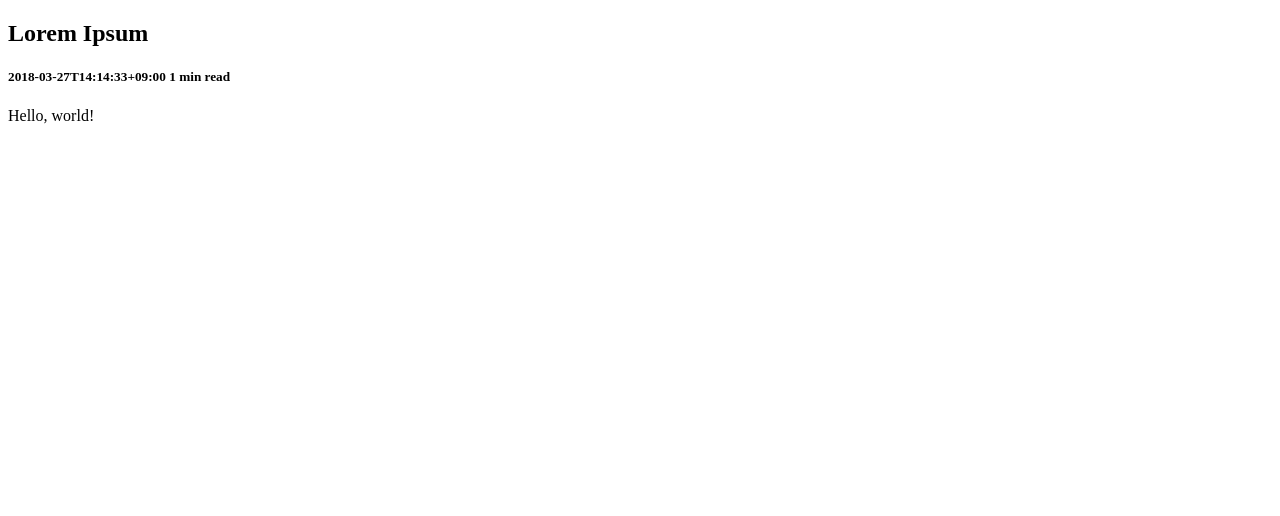
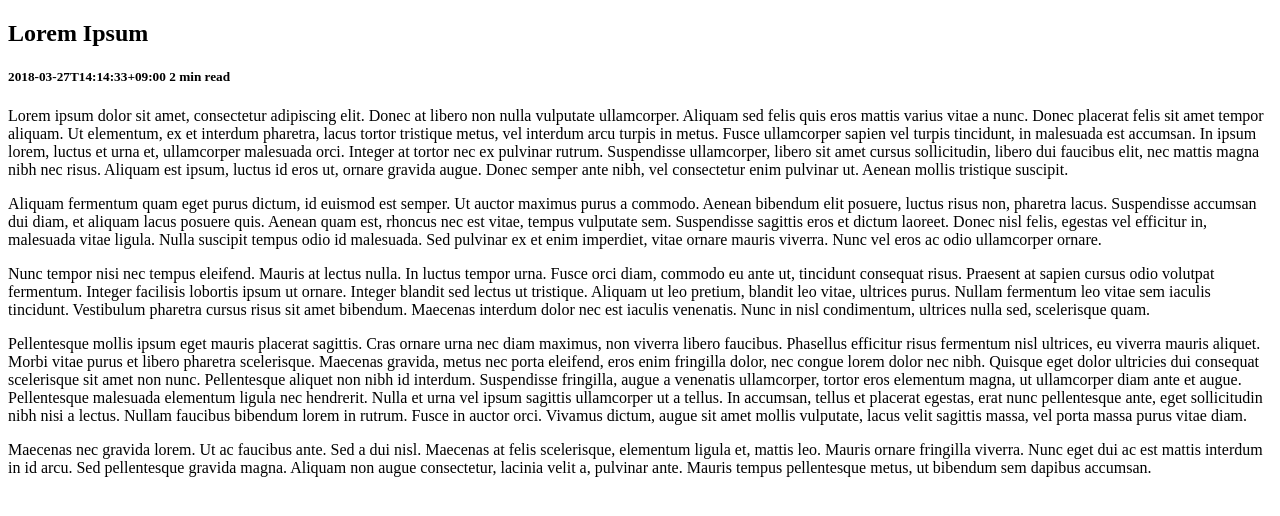
Before and after one commit to drakang4/blog, a Gatsby site: page /posts/2018-03-27-lorem-ipsum/ in a window 1280 px wide. Built offline with nearby package versions, Linux system fonts and the light colour scheme; Gatsby itself is replaced by a stand-in of ours.

Commit message:
Update Post “2018-03-27-lorem-ipsum”

```diff
--- a/src/posts/2018-03-27-lorem-ipsum.md
+++ b/src/posts/2018-03-27-lorem-ipsum.md
@@ -2,8 +2,17 @@
 title: Lorem Ipsum
 date: '2018-03-27T14:14:33+09:00'
 description: Markdown blog exmaple
-thumbnail: /images/9e76a783-2fb2-4fd5-a348-df3222c97d09-1876-0000023ed8466e43.png
+thumbnail: /images/p1060176.jpg
 tags:
   - tag
+  - another tag
 ---
-Hello, world!
+Lorem ipsum dolor sit amet, consectetur adipiscing elit. Donec at libero non nulla vulputate ullamcorper. Aliquam sed felis quis eros mattis varius vitae a nunc. Donec placerat felis sit amet tempor aliquam. Ut elementum, ex et interdum pharetra, lacus tortor tristique metus, vel interdum arcu turpis in metus. Fusce ullamcorper sapien vel turpis tincidunt, in malesuada est accumsan. In ipsum lorem, luctus et urna et, ullamcorper malesuada orci. Integer at tortor nec ex pulvinar rutrum. Suspendisse ullamcorper, libero sit amet cursus sollicitudin, libero dui faucibus elit, nec mattis magna nibh nec risus. Aliquam est ipsum, luctus id eros ut, ornare gravida augue. Donec semper ante nibh, vel consectetur enim pulvinar ut. Aenean mollis tristique suscipit.
+
+Aliquam fermentum quam eget purus dictum, id euismod est semper. Ut auctor maximus purus a commodo. Aenean bibendum elit posuere, luctus risus non, pharetra lacus. Suspendisse accumsan dui diam, et aliquam lacus posuere quis. Aenean quam est, rhoncus nec est vitae, tempus vulputate sem. Suspendisse sagittis eros et dictum laoreet. Donec nisl felis, egestas vel efficitur in, malesuada vitae ligula. Nulla suscipit tempus odio id malesuada. Sed pulvinar ex et enim imperdiet, vitae ornare mauris viverra. Nunc vel eros ac odio ullamcorper ornare.
+
+Nunc tempor nisi nec tempus eleifend. Mauris at lectus nulla. In luctus tempor urna. Fusce orci diam, commodo eu ante ut, tincidunt consequat risus. Praesent at sapien cursus odio volutpat fermentum. Integer facilisis lobortis ipsum ut ornare. Integer blandit sed lectus ut tristique. Aliquam ut leo pretium, blandit leo vitae, ultrices purus. Nullam fermentum leo vitae sem iaculis tincidunt. Vestibulum pharetra cursus risus sit amet bibendum. Maecenas interdum dolor nec est iaculis venenatis. Nunc in nisl condimentum, ultrices nulla sed, scelerisque quam.
+
+Pellentesque mollis ipsum eget mauris placerat sagittis. Cras ornare urna nec diam maximus, non viverra libero faucibus. Phasellus efficitur risus fermentum nisl ultrices, eu viverra mauris aliquet. Morbi vitae purus et libero pharetra scelerisque. Maecenas gravida, metus nec porta eleifend, eros enim fringilla dolor, nec congue lorem dolor nec nibh. Quisque eget dolor ultricies dui consequat scelerisque sit amet non nunc. Pellentesque aliquet non nibh id interdum. Suspendisse fringilla, augue a venenatis ullamcorper, tortor eros elementum magna, ut ullamcorper diam ante et augue. Pellentesque malesuada elementum ligula nec hendrerit. Nulla et urna vel ipsum sagittis ullamcorper ut a tellus. In accumsan, tellus et placerat egestas, erat nunc pellentesque ante, eget sollicitudin nibh nisi a lectus. Nullam faucibus bibendum lorem in rutrum. Fusce in auctor orci. Vivamus dictum, augue sit amet mollis vulputate, lacus velit sagittis massa, vel porta massa purus vitae diam.
+
+Maecenas nec gravida lorem. Ut ac faucibus ante. Sed a dui nisl. Maecenas at felis scelerisque, elementum ligula et, mattis leo. Mauris ornare fringilla viverra. Nunc eget dui ac est mattis interdum in id arcu. Sed pellentesque gravida magna. Aliquam non augue consectetur, lacinia velit a, pulvinar ante. Mauris tempus pellentesque metus, ut bibendum sem dapibus accumsan.
```
